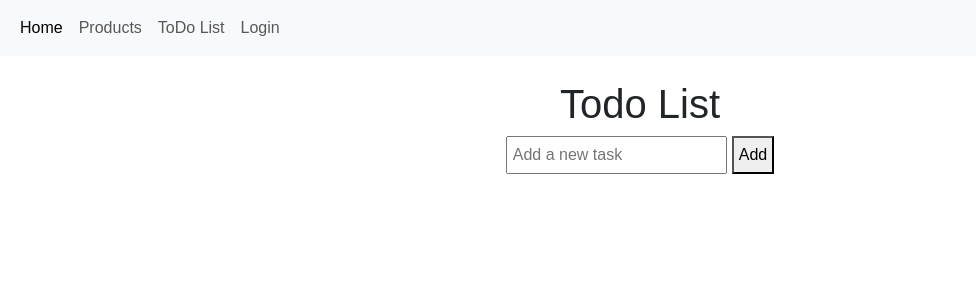
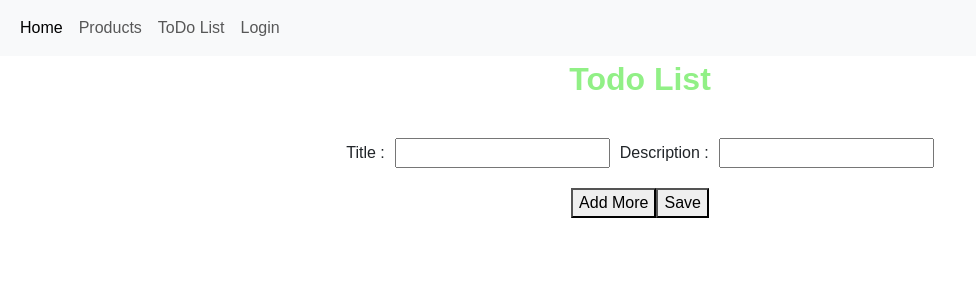
Before and after one commit to amit-roy-619619/login, a React (Vite) app: page /todo in a window 1280 px wide. Shown: the top 300 px of the page, without its empty margins (0-976 px from the left). Built offline with nearby package versions, Linux system fonts and the light colour scheme.

Commit message:
implemented a complecated ToDo List App

```diff
--- a/src/App.jsx
+++ b/src/App.jsx
@@ -9,7 +9,7 @@ import PrivateRoute from "./PrivateRoute";
 import { ToastContainer } from "react-toastify";
 import "./App.css";
 import ProductDetails from "./ProductDetails";
-import TodoList from "./TodoList";
+import Todo from "./Todo";
 
 const App = () => {
   const { isAuthenticated } = useContext(Context);
@@ -25,7 +25,7 @@ const App = () => {
           </Route>
           <Route path="/" element={<Home />} />
           <Route path="/login" element={<Login />} />
-          <Route path="/todo" element={<TodoList />} />
+          <Route path="/todo" element={<Todo />} />
         </Routes>
         <ToastContainer position="top-right" />
       </Router>
--- /dev/null
+++ b/src/Todo.jsx
@@ -0,0 +1,198 @@
+import React, { useState, useEffect } from "react";
+import { BsTypeH5 } from "react-icons/bs";
+
+function TodoList1() {
+  const [todos, setTodos] = useState(
+    JSON.parse(localStorage.getItem("todos")) || []
+  );
+  const [newTodo, setNewTodo] = useState({
+    title: "",
+    description: "",
+    completed: false,
+  });
+  const [additionalInputs, setAdditionalInputs] = useState([]);
+  const [editingIndex, setEditingIndex] = useState(null);
+
+  useEffect(() => {
+    localStorage.setItem("todos", JSON.stringify(todos));
+  }, [todos]);
+
+  const handleInputChange = (index, field, value) => {
+    if (index === null) {
+      setNewTodo({ ...newTodo, [field]: value });
+    } else {
+      const updatedInputs = [...additionalInputs];
+      updatedInputs[index] = { ...updatedInputs[index], [field]: value };
+      setAdditionalInputs(updatedInputs);
+    }
+  };
+
+  const handleAddMore = () => {
+    setAdditionalInputs([...additionalInputs, { title: "", description: "" }]);
+  };
+
+  const handleSave = () => {
+    const allTodos = [...todos];
+
+    if (newTodo.title || newTodo.description) {
+      allTodos.push(newTodo);
+    }
+
+    additionalInputs.forEach((input) => {
+      if (input.title || input.description) {
+        allTodos.push(input);
+      }
+    });
+
+    setTodos(allTodos);
+    setNewTodo({ title: "", description: "", completed: false });
+    setAdditionalInputs([]);
+  };
+
+  const handleEdit = (index) => {
+    setEditingIndex(index);
+  };
+
+  const handleUpdate = (index) => {
+    const updatedTodos = [...todos];
+    if (index < additionalInputs.length) {
+      updatedTodos[index] = additionalInputs[index];
+    } else {
+      updatedTodos[index] = newTodo;
+    }
+    setTodos(updatedTodos);
+    setEditingIndex(null);
+    setNewTodo({ title: "", description: "", completed: false });
+    setAdditionalInputs([]);
+  };
+
+  const handleDelete = (index) => {
+    const updatedTodos = todos.filter((_, i) => i !== index);
+    setTodos(updatedTodos);
+  };
+
+  const handleComplete = (index) => {
+    const updatedTodos = [...todos];
+    updatedTodos[index].completed = !updatedTodos[index].completed;
+    setTodos(updatedTodos);
+  };
+
+  return (
+    <div className="container text-center ">
+      <h2
+        style={{ marginBottom: "40px", color: "#91f086", fontWeight: "bolder" }}
+      >
+        Todo List
+      </h2>
+
+      <div>
+        <label style={{ marginRight: "10px" }}>Title :</label>
+        <span>
+          <input
+            type="text"
+            style={{ marginRight: "10px" }}
+            value={newTodo.title}
+            onChange={(e) => handleInputChange(null, "title", e.target.value)}
+          />
+        </span>
+        <label style={{ marginRight: "10px" }}>Description :</label>
+        <span>
+          <input
+            type="text"
+            value={newTodo.description}
+            onChange={(e) =>
+              handleInputChange(null, "description", e.target.value)
+            }
+          />
+        </span>
+      </div>
+
+      {additionalInputs.map((input, index) => (
+        <div key={index}>
+          <label style={{ marginRight: "10px" }}>Title :</label>
+          <span>
+            <input
+              type="text"
+              style={{ marginRight: "10px" }}
+              value={input.title}
+              onChange={(e) =>
+                handleInputChange(index, "title", e.target.value)
+              }
+            />
+          </span>
+          <label style={{ marginRight: "10px" }}>Description :</label>
+          <span>
+            <input
+              type="text"
+              value={input.description}
+              onChange={(e) =>
+                handleInputChange(index, "description", e.target.value)
+              }
+            />
+          </span>
+        </div>
+      ))}
+
+      <button
+        style={{ marginTop: "20px", marginBottom: "20px" }}
+        onClick={handleAddMore}
+      >
+        Add More
+      </button>
+      <button
+        style={{ marginTop: "20px", marginBottom: "20px" }}
+        onClick={handleSave}
+      >
+        Save
+      </button>
+
+      <ul style={{ listStyle: "none" }}>
+        {todos.length > 0 ? (
+          <h5 style={{ color: "purple", fontWeight: "bold" }}>Your TODOs :</h5>
+        ) : null}
+        {todos.map((todo, index) => (
+          <li
+            key={index}
+            style={{
+              textDecoration: todo.completed ? "line-through" : "none",
+              marginBottom: "10px",
+            }}
+          >
+            <strong>{todo.title}</strong>: {todo.description}
+            <button
+              style={{ marginLeft: "20px" }}
+              onClick={() => handleComplete(index)}
+            >
+              {todo.completed ? "Mark Incomplete" : "Mark Complete"}
+            </button>
+            {editingIndex === index ? (
+              <div>
+                <input
+                  type="text"
+                  value={todo.title}
+                  onChange={(e) =>
+                    handleInputChange(index, "title", e.target.value)
+                  }
+                />
+                <input
+                  type="text"
+                  placeholder="Description"
+                  value={todo.description}
+                  onChange={(e) =>
+                    handleInputChange(index, "description", e.target.value)
+                  }
+                />
+                <button onClick={() => handleUpdate(index)}>Update</button>
+              </div>
+            ) : (
+              <button onClick={() => handleEdit(index)}>Edit</button>
+            )}
+            <button onClick={() => handleDelete(index)}>Delete</button>
+          </li>
+        ))}
+      </ul>
+    </div>
+  );
+}
+
+export default TodoList1;
--- a/src/TodoList.jsx
+++ b/src/TodoList.jsx
@@ -59,7 +59,12 @@ function TodoList() {
   };
 
   return (
-    <div style={{ fontFamily: "sans-serif", margin: "20px" }}>
+    <div
+      style={{
+        fontFamily: "sans-serif",
+        margin: "20px",
+      }}
+    >
       <div className="text-center">
         <h1>Todo List</h1>
         <div style={{ marginBottom: "10px" }}>
```
